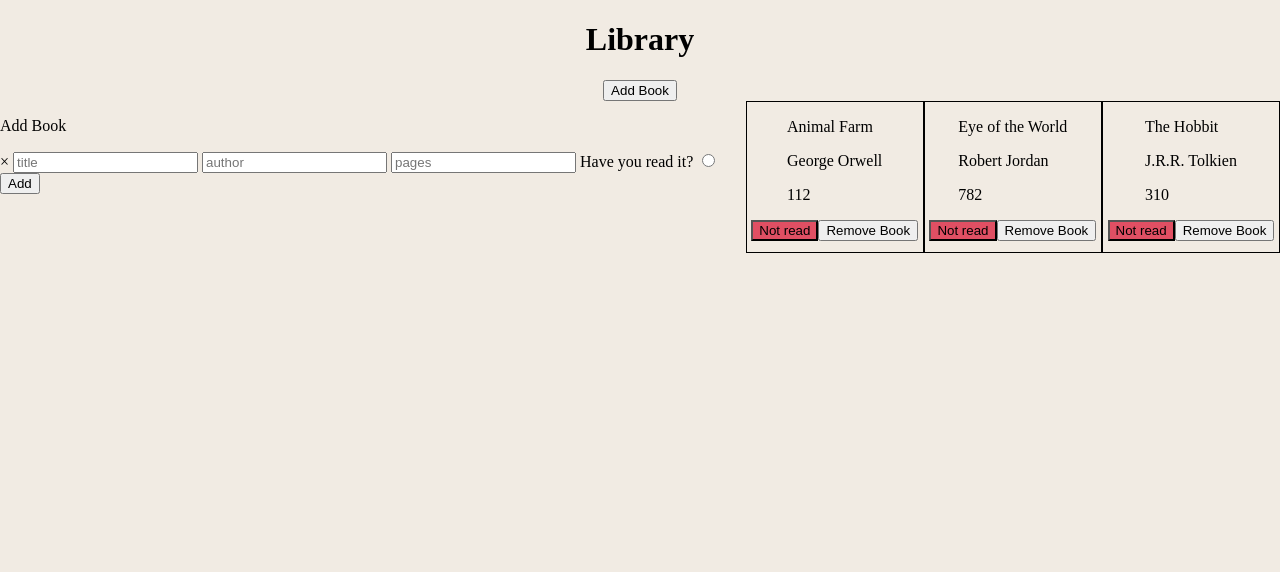
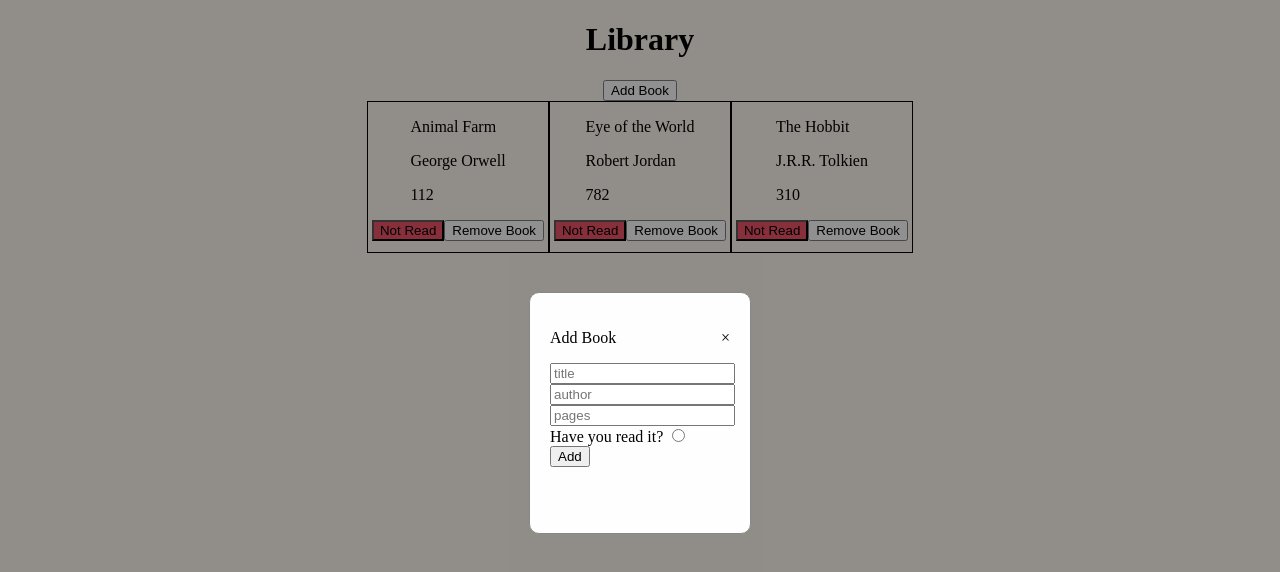
Before and after one commit to jarguello1/library-top, a plain HTML site: page index.html in a window 1280 px wide. Both pictures are taken after a click on the button "Add Book". Drawn offline with Linux system fonts and the light colour scheme.

Commit message:
form, read status changes
Changed form so it would appear in a new modal window when the add book button is pressed.
Moved form title and close button into div for formatting.
Added function to the read button, changes readstatus and changes button image depending on status

```diff
--- a/index.html
+++ b/index.html
@@ -14,9 +14,13 @@
     </header>
     <button id="addBook">Add Book</button>
     <div id="container">
+    </div>
+    <div id="modal">
         <form action="post" id="bookInput">
+        <div class="formHeader">
             <p>Add Book</p>
-            <span id="close">&times;</span>
+            <p><span id="close">&times;</span></p>
+        </div>
         <input type="text" name="bookTitle" id="bookTitle" placeholder="title">
         <input type="text" name="bookAuthor" id="bookAuthor" placeholder="author">
         <input type="number" name="bookPages" id="bookPages" placeholder="pages">
--- a/script.js
+++ b/script.js
@@ -51,16 +51,29 @@ function createBookCard(book) {
     pages.classList.add('Pages');
     infoContainer.appendChild(pages);
 
+
     if (book.isRead) {
         readStatus.textContent = 'Read'
         readStatus.style.backgroundColor = '#63da63'
       } else {
-        readStatus.textContent = 'Not read'
+        readStatus.textContent = 'Not Read'
         readStatus.style.backgroundColor = '#e04f63';
       }
+    readStatus.addEventListener('click', () => {
+        book.isRead = !book.isRead;
+        if (book.isRead) {
+            readStatus.textContent = 'Read'
+            readStatus.style.backgroundColor = '#63da63'
+          } else {
+            readStatus.textContent = 'Not Read'
+            readStatus.style.backgroundColor = '#e04f63';
+          }
+    })
     buttonContainer.appendChild(readStatus);
 
     removeBook.textContent = "Remove Book";
+    removeBook.classList.add('removeBtn')
+    removeBook.addEventListener('click', deleteBook)
     buttonContainer.appendChild(removeBook);
 
     bookCard.appendChild(infoContainer);
@@ -73,11 +86,15 @@ myLibrary.forEach(book => createBookCard(book));
 
 
 function closeWindow (e) {
+    const modal = document.getElementById('modal');
+    modal.style.display = 'none';
     const bookForm = document.getElementById('bookInput');
     bookForm.style.display = 'none';
 }
 
 function openWindow () {
+    const modal = document.getElementById('modal');
+    modal.style.display = 'block';
     const bookForm = document.getElementById('bookInput');
     bookForm.style.display = 'block';
 }
@@ -87,3 +104,7 @@ addBook.addEventListener('click', openWindow);
 
 const closeForm = document.getElementById('close');
 closeForm.addEventListener('click', closeWindow)
+
+function deleteBook(e) {
+
+}
--- a/style.css
+++ b/style.css
@@ -8,10 +8,6 @@ body {
     padding: 0px;
     background-color: rgb(241, 235, 227);
     align-items: center;
-}
-
-form#bookInput {
-    display: none;
 }
 
 #container {
@@ -28,3 +24,32 @@ form#bookInput {
     justify-content: flex-start;
     align-items: center;
 }
+
+#modal {
+    display: none; /* Hidden by default */
+    position: fixed; /* Stay in place */
+    z-index: 1; /* Sit on top */
+    padding-top: 100px; /* Location of the box */
+    left: 0;
+    top: 0;
+    width: 100%; /* Full width */
+    height: 100%; /* Full height */
+    overflow: auto; /* Enable scroll if needed */
+    background-color: rgb(0,0,0); /* Fallback color */
+    background-color: rgba(0,0,0,0.4); /* Black w/ opacity */
+  }
+
+form#bookInput {
+    background-color: #fefefe;
+    margin: 15% auto; /* 15% from the top and centered */
+    padding: 20px;
+    border: 1px solid #888;
+    border-radius: 10px;
+    display: none;
+    height: 200px;
+    width: 180px;
+}
+.formHeader {
+    display: flex;
+    justify-content: space-between;
+}
```
Lines whose indentation alone changed are shown as unchanged.
